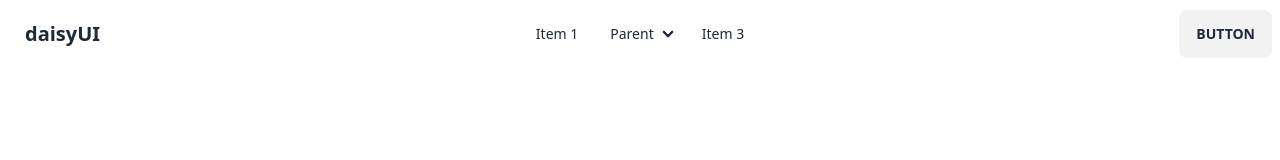
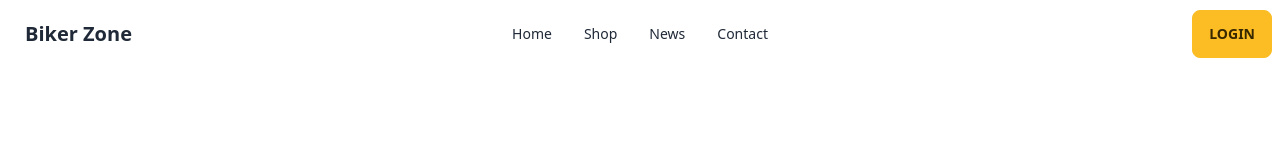
Before and after one commit to Arjumone/biker-zone-with-daisyUL, a plain HTML site: page index.html in a window 1280 px wide. Drawn offline with nearby package versions, Linux system fonts and the light colour scheme.

Commit message:
navber responsive with daisyUl

```diff
--- a/index.html
+++ b/index.html
@@ -17,36 +17,24 @@
                       <svg xmlns="http://www.w3.org/2000/svg" class="h-5 w-5" fill="none" viewBox="0 0 24 24" stroke="currentColor"><path stroke-linecap="round" stroke-linejoin="round" stroke-width="2" d="M4 6h16M4 12h8m-8 6h16" /></svg>
                     </label>
                     <ul tabindex="0" class="menu menu-sm dropdown-content mt-3 z-[1] p-2 shadow bg-base-100 rounded-box w-52">
-                      <li><a>Item 1</a></li>
-                      <li>
-                        <a>Parent</a>
-                        <ul class="p-2">
-                          <li><a>Submenu 1</a></li>
-                          <li><a>Submenu 2</a></li>
-                        </ul>
-                      </li>
-                      <li><a>Item 3</a></li>
+                      <li><a>Home</a></li>
+                      <li><a>Shop</a></li>
+                      <li><a>News</a></li>
+                      <li><a>Contact</a></li>
                     </ul>
                   </div>
-                  <a class="btn btn-ghost normal-case text-xl">daisyUI</a>
+                  <a class="btn btn-ghost normal-case text-xl">Biker Zone</a>
                 </div>
                 <div class="navbar-center hidden lg:flex">
                   <ul class="menu menu-horizontal px-1">
-                    <li><a>Item 1</a></li>
-                    <li tabindex="0">
-                      <details>
-                        <summary>Parent</summary>
-                        <ul class="p-2">
-                          <li><a>Submenu 1</a></li>
-                          <li><a>Submenu 2</a></li>
-                        </ul>
-                      </details>
-                    </li>
-                    <li><a>Item 3</a></li>
+                    <li><a>Home</a></li>
+                    <li><a>Shop</a></li>
+                    <li><a>News</a></li>
+                    <li><a>Contact</a></li>
                   </ul>
                 </div>
                 <div class="navbar-end">
-                  <a class="btn">Button</a>
+                    <button class="btn btn-warning">Login</button>
                 </div>
               </div>
         </nav>
```
